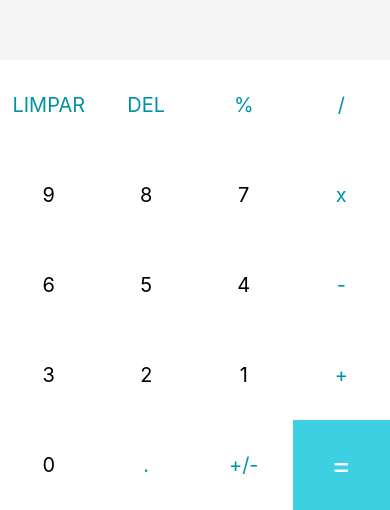
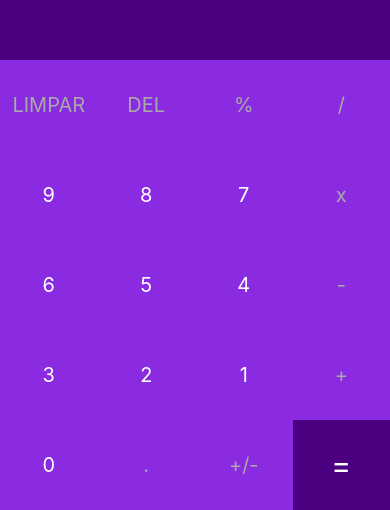
Before and after one commit to LuanaRebonatto/Calculadora, a React Native app: screen / in a window 390 px wide. Shown: the part 334-844 px from the top of the page. Built offline with nearby package versions, Linux system fonts and the light colour scheme.

Commit message:
Alteração de cores

```diff
--- a/App.js
+++ b/App.js
@@ -73,12 +73,12 @@
 
         {buttons.map((button) =>
           button === '=' ? // Mapeamento do botão =
-        <TouchableOpacity onPress={() => handleInput(button)} key={button} style={[styles.button, {backgroundColor: '#3dd0e3'}]}>
+        <TouchableOpacity onPress={() => handleInput(button)} key={button} style={[styles.button, {backgroundColor: '#4B0082'}]}>
           <Text style={[styles.textButton, {color: "white", fontSize: 30}]}>{button}</Text>
         </TouchableOpacity>
           : // Mapeamento dos outros botões
           <TouchableOpacity onPress={() => handleInput(button)} key={button} style={styles.button}>
-            <Text style={[styles.textButton, {color: typeof(button) === 'number' ? 'black': '#0093a6'}]}>{button}</Text>
+            <Text style={[styles.textButton, {color: typeof(button) === 'number' ? 'white': '#A9A9A9'}]}>{button}</Text>
           </TouchableOpacity>
         )}
       </View>
@@ -94,17 +94,17 @@
   results: {
     flex: 2,
     justifyContent: "center",
-    backgroundColor: "#f5f5f5"
+    backgroundColor: "#4B0082"
   },
   resultText: {
-    color: "#282F38",
+    color: "white",
     fontSize: 32,
     fontWeight: "bold",
     padding: 12,
     textAlign: "right"
   },
   historyText:{
-    color: "#7c7c7c",
+    color: "white",
     fontSize: 20,
     marginRight: 10,
     alignSelf: 'flex-end',
@@ -114,7 +114,7 @@
     flexWrap: 'wrap',
   },
   button: {
-    backgroundColor: 'white',
+    backgroundColor: '#8A2BE2',
     alignItems: 'center',
     justifyContent: 'center',
     minWidth: 90,
```
